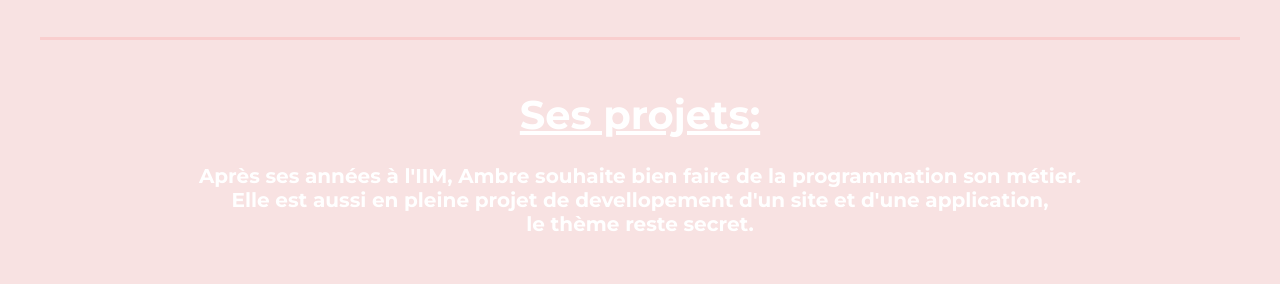
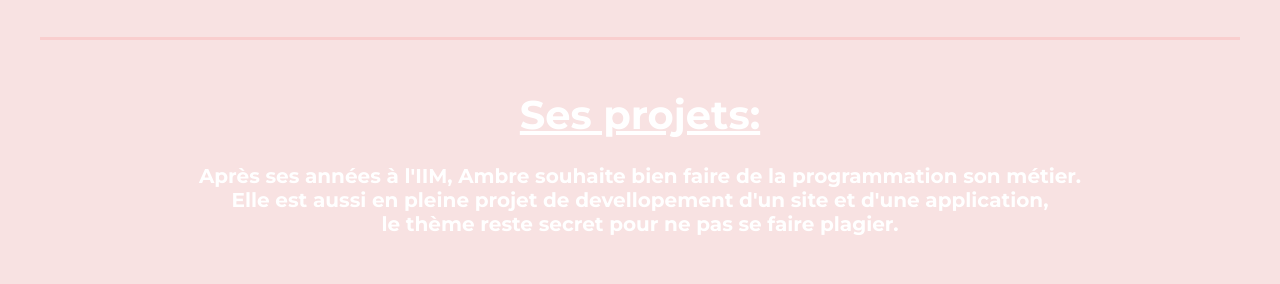
Before and after one commit to arthur881/Rendu_cours_git, a plain HTML site: page pres_ambre.html in a window 1280 px wide. Shown: the part 988-1272 px from the top of the page. Drawn offline with Linux system fonts and the light colour scheme; grey boxes are pictures that could not be loaded.

Commit message:
:adhesive_bandage: Fix bug

```diff
--- a/pres_ambre.html
+++ b/pres_ambre.html
@@ -68,7 +68,7 @@
     <h2 class="projet_titre">Ses projets:</h2>
     <h2 class="projtext">Après ses années à l'IIM, Ambre souhaite bien faire de la programmation
         son métier.<br> Elle est aussi en pleine projet de devellopement d'un site et
-        d'une application,<br> le thème reste secret.</h2>
+        d'une application,<br> le thème reste secret pour ne pas se faire plagier.</h2>
 
         <img class="batman" src="img/the-batman.gif">
 </div>
```
